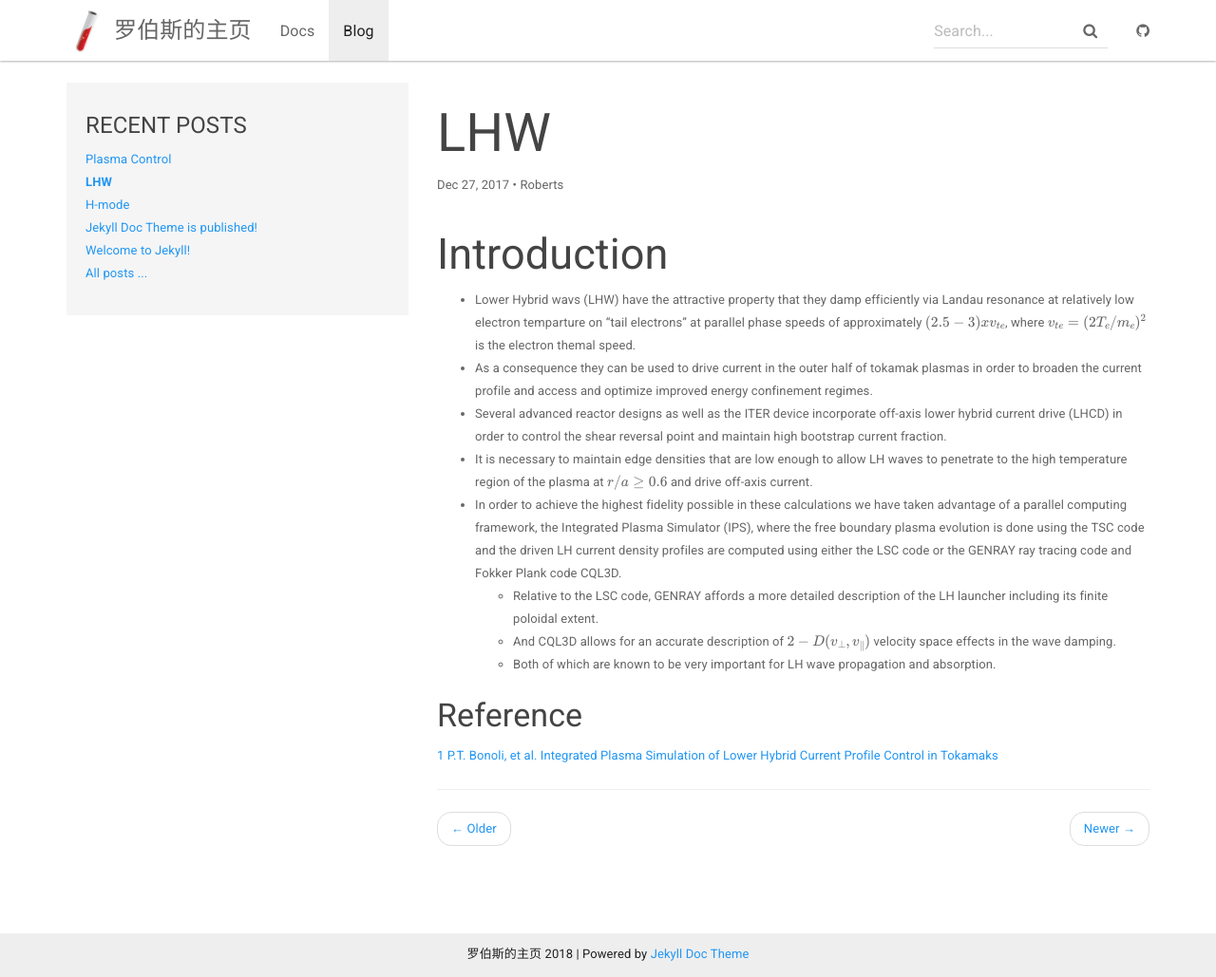
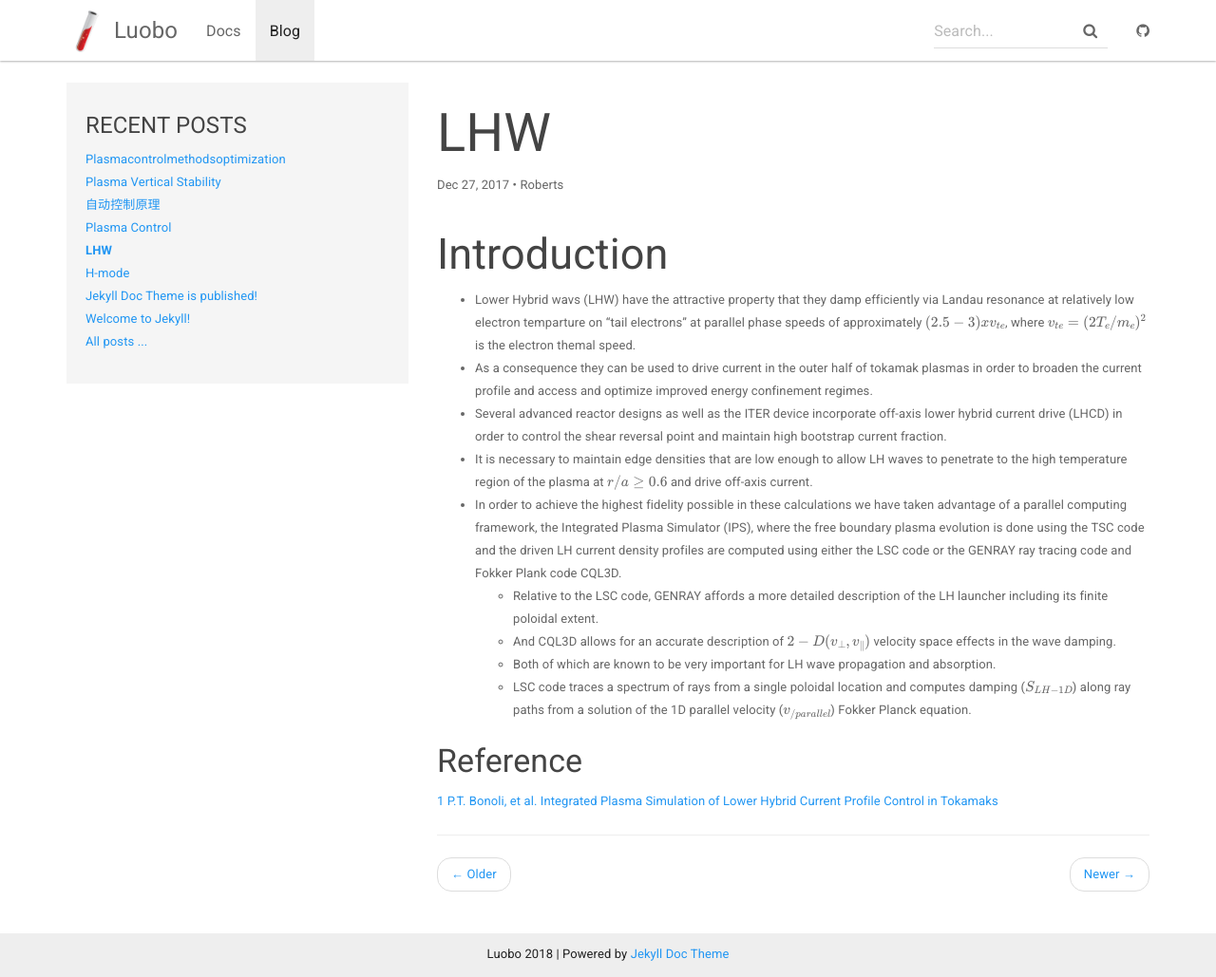
Before and after one commit to Luomann/Luomann.github.io, a Jekyll site: the page built from _posts/2017-12-27-LHW.md, in a window 1280 px wide and 1029 px high. Shown: the whole window at 95% size. Built offline with Jekyll 4.4.1, drawn with Linux system fonts in a browser that asks for light colours; nearby versions of some CDN libraries; formulas are drawn with MathJax 3.

Commit message:
Post for Control Methods for the Optimization of Plasma Scenarios in a Tokamak is added

```diff
--- a/_config.yml
+++ b/_config.yml
@@ -1,5 +1,5 @@
 # Site settings
-title: 罗伯斯的主页
+title: Luobo
 email: zhpluo7@gmail.com
 description: >
   Jekyll Template for Project Websites
--- a/_posts/2017-12-27-LHW.md
+++ b/_posts/2017-12-27-LHW.md
@@ -5,14 +5,15 @@
 ---
 
 ## Introduction
-* Lower Hybrid wavs (LHW) have the attractive property that they damp efficiently via Landau resonance at relatively low electron temparture on "tail electrons" at parallel phase speeds of approximately $$(2.5 - 3) x v_{te}$$, where $$v_{te}=(2T_e/m_e)^2$$ is the electron themal speed.
+* Lower Hybrid wavs (LHW) have the attractive property that they damp efficiently via Landau resonance at relatively low electron temparture on "tail electrons" at parallel phase speeds of approximately $(2.5 - 3) x v_{te}$, where $v_{te}=(2T_e/m_e)^2$ is the electron themal speed.
 * As a consequence they can be used to drive current in the outer half of tokamak plasmas in order to broaden the current profile and access and optimize improved energy confinement regimes.
 * Several advanced reactor designs as well as the ITER device incorporate off-axis lower hybrid current drive (LHCD) in order to control the shear reversal point and maintain high bootstrap current fraction.
-* It is necessary to maintain edge densities that are low enough to allow LH waves to penetrate to the high temperature region of the plasma at $$r/a \geq 0.6$$ and drive off-axis current.
+* It is necessary to maintain edge densities that are low enough to allow LH waves to penetrate to the high temperature region of the plasma at $r/a \geq 0.6$ and drive off-axis current.
 * In order to achieve the highest fidelity possible in these calculations we have taken advantage of a parallel computing framework, the Integrated Plasma Simulator (IPS), where the free boundary plasma evolution is done using the TSC code and the driven LH current density profiles are computed using either the LSC code or the GENRAY ray tracing code and Fokker Plank code CQL3D.
 	* Relative to the LSC code, GENRAY affords a more detailed description of the LH launcher including its finite poloidal extent.
-	* And CQL3D allows for an accurate description of $$2-D(v_{\bot},v_{\parallel})$$ velocity space effects in the wave damping.
+	* And CQL3D allows for an accurate description of $2-D(v_{\bot},v_{\parallel})$ velocity space effects in the wave damping.
 	* Both of which are known to be very important for LH wave propagation and absorption.
+	* LSC code traces a spectrum of rays from a single poloidal location and computes damping ($S_{LH-1D}$) along ray paths from a solution of the 1D parallel velocity ($v_{/parallel}$) Fokker Planck equation.
 
 
 ### Reference
--- a/index.html
+++ b/index.html
@@ -4,8 +4,8 @@
 
 <div class="header-container jumbotron">
     <div class="container">
-        <h1>罗伯斯的主页</h1>
-        <p>这是罗伯斯的GitHub Pages主页</p>
+        <h1>Luobo</h1>
+        <p>这是罗卜的GitHub Pages主页</p>
         <p><a class="btn btn-primary btn-lg" href="{{ "/docs/home/" | prepend: site.baseurl }}" role="button">Learn more</a></p>
     </div>
 </div>
@@ -15,7 +15,7 @@
 
     <div class="row">
         <div class="col-md-6">
-            <h2 class="header-light regular-pad">我是谁?</h2>
+            <h2 class="header-light regular-pad">?</h2>
             <blockquote>
               <p>Coming soon ...</p>
             </blockquote>
```
Also changed, not shown: _posts/2017-12-28-control.md (added, +77 -0 lines), _posts/2018-01-08-Vertical-stability.md (added, +21 -0 lines), _posts/2018-04-19-PlasmaControlMethodsOptimization.md (added, +11 -0 lines).
